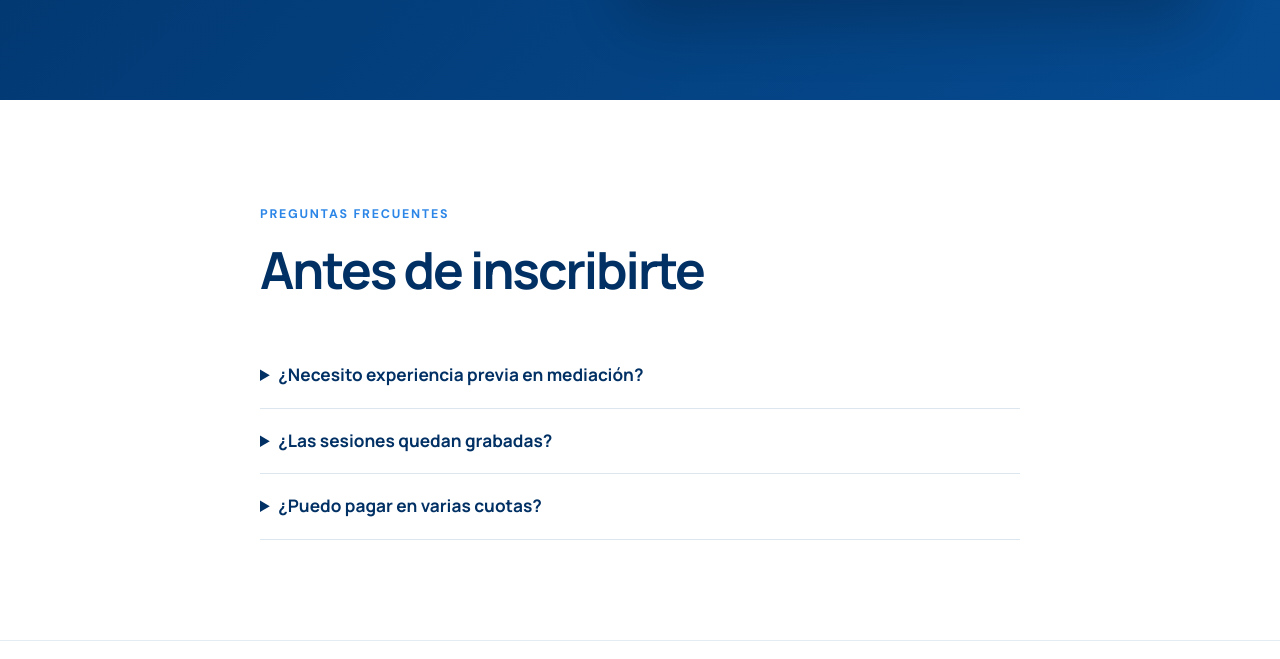
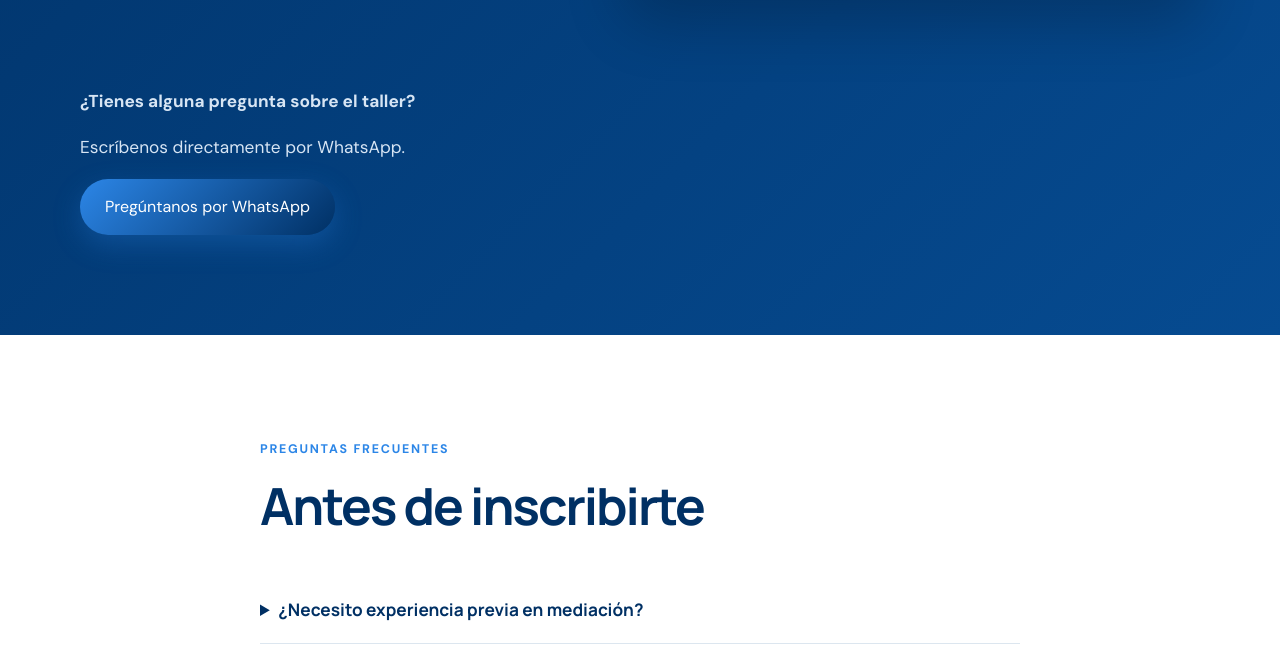
Before and after one commit to Risteski-Mediation/taller-mediacion, a plain HTML site: page index.html in a window 1280 px wide. Shown: the part 5308-5967 px from the top of the page. Drawn offline with Linux system fonts and the light colour scheme.

Commit message:
Update index.html

```diff
--- a/index.html
+++ b/index.html
@@ -212,6 +212,19 @@
           <button class="button button-full" type="submit">Solicitar mi plaza</button>
           <p class="form-status" id="formStatus" role="status" aria-live="polite"></p>
         </form>
+
+        <div class="whatsapp-contact">
+  <p><strong>¿Tienes alguna pregunta sobre el taller?</strong></p>
+  <p>Escríbenos directamente por WhatsApp.</p>
+
+  <a class="button"
+     href="https://wa.me/4915756041187?text=Hola%20Drage%20y%20Olga%2C%20he%20visto%20la%20informaci%C3%B3n%20sobre%20el%20Taller%20de%20Mediaci%C3%B3n%20para%20el%20D%C3%ADa%20a%20D%C3%ADa%20y%20tengo%20una%20pregunta%20sobre%20el%20taller."
+     target="_blank"
+     rel="noopener">
+    Pregúntanos por WhatsApp
+  </a>
+</div>
+
       </div>
     </section>
 
```
